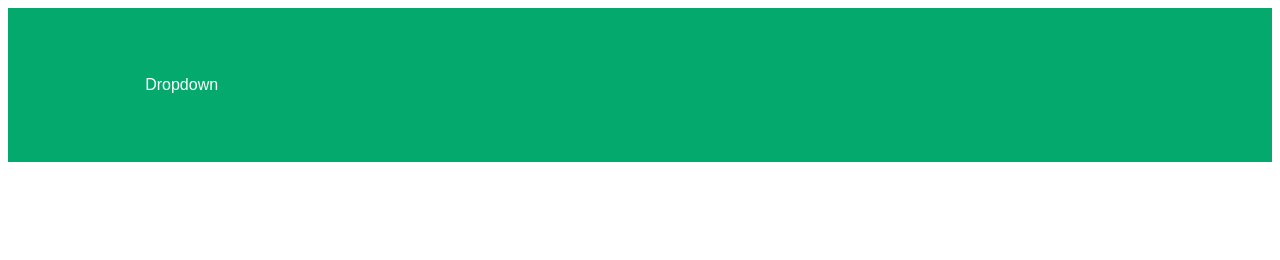
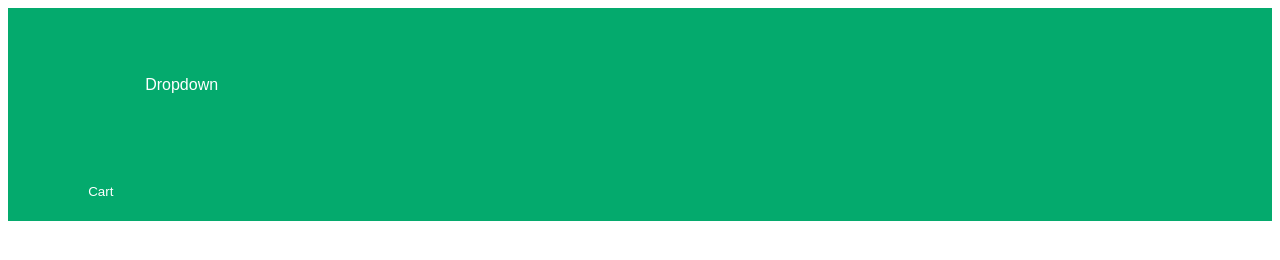
Before and after one commit to 2108-UIC-Grace-Shopper/UNIV_capstone, a React app: page / in a window 1280 px wide. Built offline with nearby package versions, Linux system fonts and the light colour scheme.

Commit message:
new commit

```diff
--- a/public/index.css
+++ b/public/index.css
@@ -48,6 +48,13 @@
   }
   header {
       background-color: #04AA6D;
+  }
+ .cartbtn {
+
+    display: flex;
+    flex-direction: row;
+    justify-content: end;
+
   }
   .homePageimg {
       width: 100%;
--- a/src/header.js
+++ b/src/header.js
@@ -13,6 +13,7 @@ function logoutFunc(event){
     return (
     <div className="dropdown">
     <button className="dropbtn">Dropdown</button>
+    <button className="cartbtn">Cart</button>
     <div className="dropdown-content">
     <ul id="navigation">
         <li>
```
Also changed, not shown: src/cart.js (+23 -23 lines).
